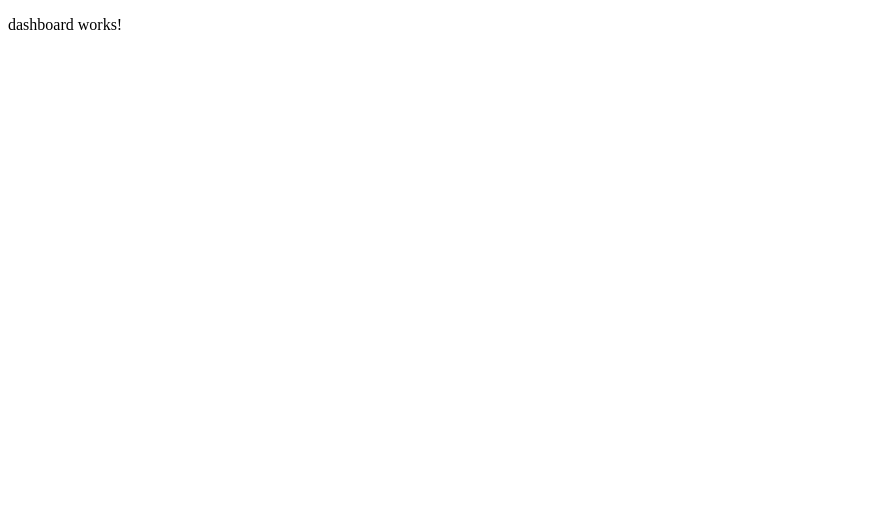
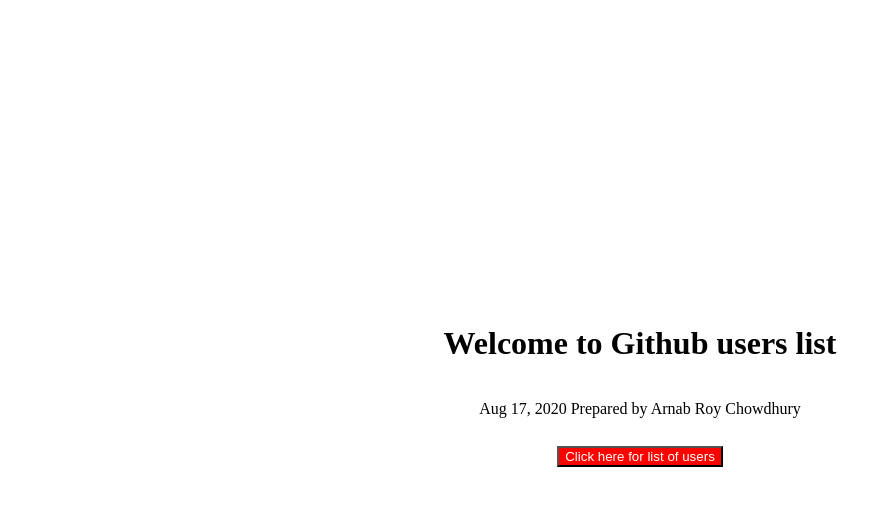
Before and after one commit to arnabrc/OnBoardingPart1, an Angular app: page /dashboard in a window 1280 px wide. Shown: the top 506 px of the page, without its empty margins (0-891 px from the left). Built offline with nearby package versions, Linux system fonts and the light colour scheme.

Commit message:
Commit003

```diff
--- a/src/app/dashboard/dashboard.component.css
+++ b/src/app/dashboard/dashboard.component.css
@@ -0,0 +1,99 @@
+:root {
+    font-family: Helvetica;
+    font-size: 16px;
+}
+
+.container {
+    height: 96vh;
+    position: relative;
+}
+
+.center {
+    display: flex;
+    align-items: center;
+    justify-content: center;
+    flex-direction: column;
+    width: 100%;
+    text-align: center;
+    align-items: center;
+}
+
+.button {
+    margin: 1vw;
+    background: red;
+    color: white;
+    justify-content: center;
+    align-items: center;
+}
+
+@media screen and (min-width: 768px) {
+    .container {
+        height: 96vh;
+        position: relative;
+    }
+    .center {
+        display: flex;
+        align-items: center;
+        justify-content: center;
+        flex-direction: column;
+        width: 100%;
+        text-align: center;
+        min-height: 768px;
+        align-items: center;
+    }
+    .button {
+        margin: 1vw;
+        background: red;
+        color: white;
+        justify-content: center;
+        align-items: center;
+    }
+}
+
+@media screen and (min-width: 468px) and (max-width: 767px) {
+    .container {
+        height: 66vh;
+        position: relative;
+    }
+    .center {
+        display: flex;
+        align-items: center;
+        justify-content: center;
+        flex-direction: column;
+        width: 100%;
+        text-align: center;
+        min-height: 468px;
+        align-items: center;
+    }
+    .button {
+        margin: 1vw;
+        background: red;
+        color: white;
+        justify-content: center;
+        align-items: center;
+    }
+}
+
+@media screen and (max-width: 468px) {
+    .container {
+        height: 36vh;
+        position: relative;
+    }
+    .center {
+        display: flex;
+        align-items: center;
+        justify-content: center;
+        flex-direction: column;
+        width: 100%;
+        text-align: center;
+        min-height: 100px;
+        align-items: center;
+    }
+    .button {
+        margin: 1vw;
+        background: red;
+        color: white;
+        justify-content: center;
+        align-items: center;
+    }
+}
--- a/src/app/dashboard/dashboard.component.html
+++ b/src/app/dashboard/dashboard.component.html
@@ -1 +1,11 @@
-<p>dashboard works!</p>
+<div class="container-fluid">
+  <div class="container">
+    <div class="center">
+      <h1>Welcome to Github users list</h1>
+      <p>{{date | date}} Prepared by Arnab Roy Chowdhury</p>
+      <button class="button" type="submit" (click)="checkUserList()">
+        Click here for list of users
+      </button>
+    </div>
+  </div>
+</div>
--- a/src/app/dashboard/dashboard.component.ts
+++ b/src/app/dashboard/dashboard.component.ts
@@ -1,4 +1,5 @@
 import { Component, OnInit } from '@angular/core';
+import { Router, ActivatedRoute } from '@angular/router';
 
 @Component({
   selector: 'app-dashboard',
@@ -6,10 +7,20 @@
   styleUrls: ['./dashboard.component.css']
 })
 export class DashboardComponent implements OnInit {
+  date: any;
 
-  constructor() { }
+  constructor(public router: Router, public route: ActivatedRoute) { }
 
   ngOnInit(): void {
+    this.getTimestamp();
+  }
+
+  getTimestamp() {
+    return this.date = new Date();
+  }
+
+  checkUserList() {
+    this.router.navigate(['/userlist']);
   }
 
 }
```
